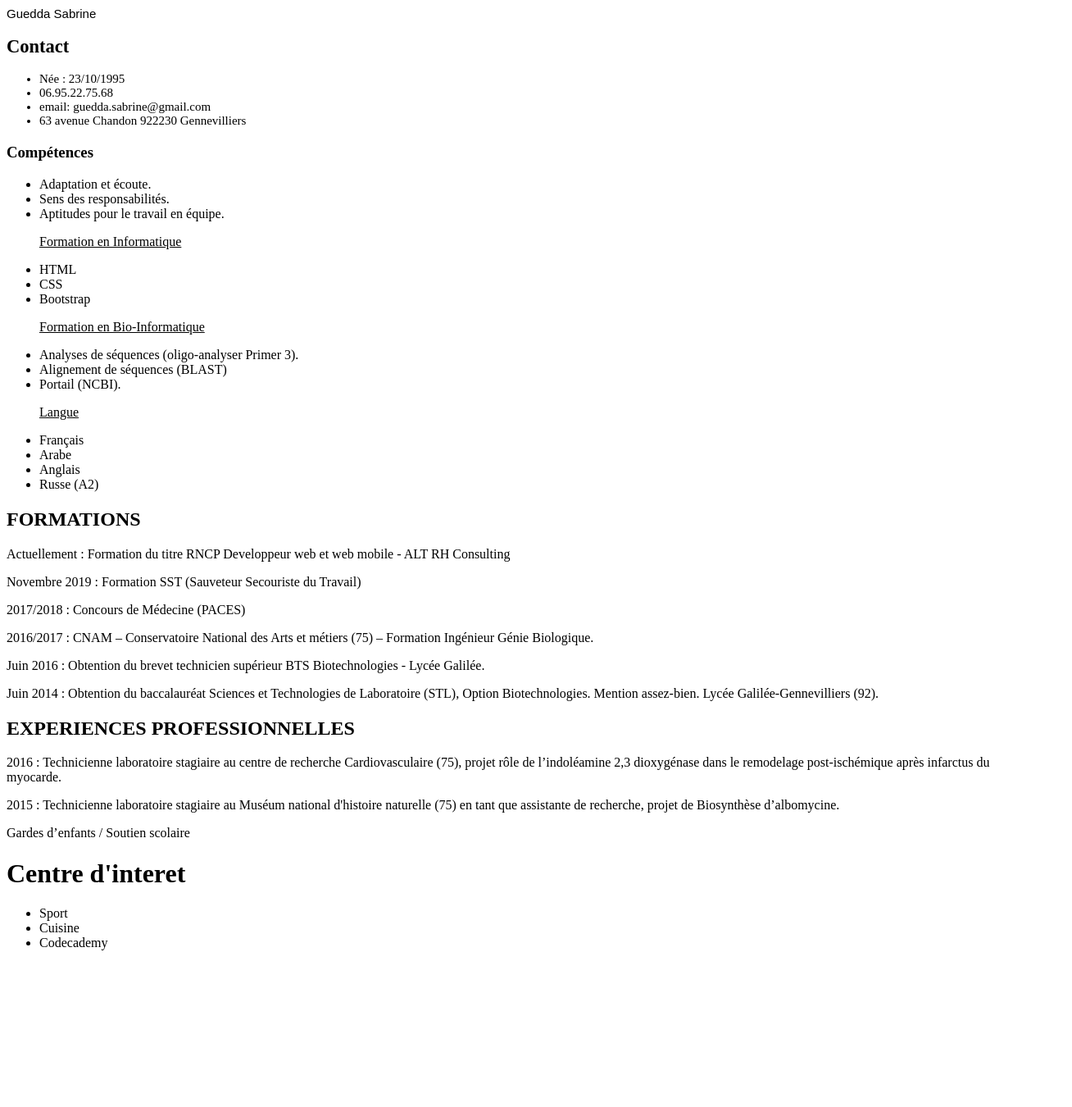
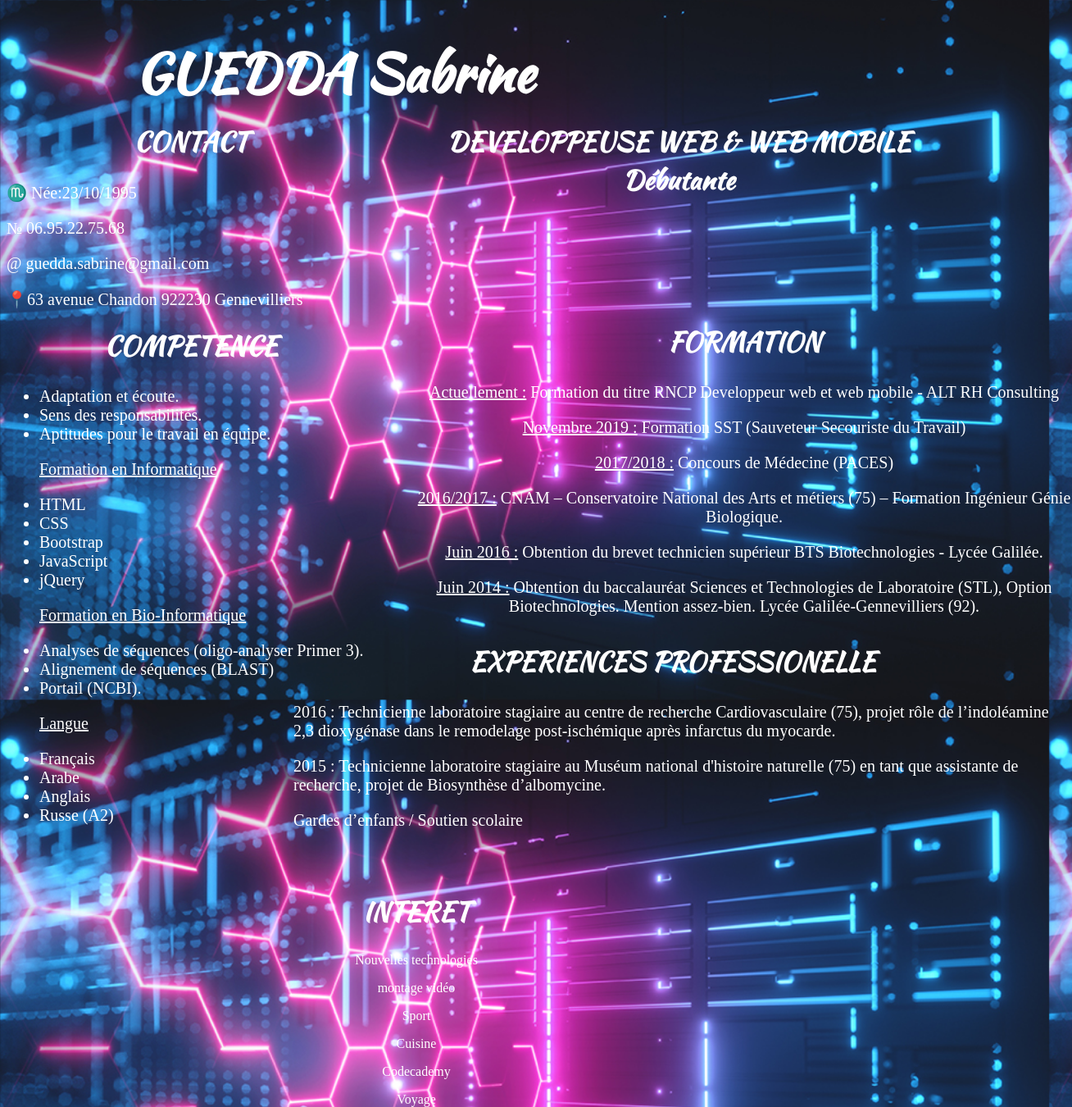
Before and after one commit to GueddaSabrine/moncv, a plain HTML site: page cv/cv.html in a window 1280 px wide. Shown: the whole page at 82% size, 1308 px wide, since content can reach past the window. Before the commit the page ends 1175 px from the top, so only its background shows below. Drawn offline with Linux system fonts and the light colour scheme.

Commit message:
commit cv

```diff
--- a/cv/btcv.css
+++ /dev/null
@@ -1,40 +0,0 @@
-*{
-    font-family: Arial, Scheherazade;
-}
-.grid-container {
-    display: grid;
-    grid-template-columns: 1fr;
-    grid-template-rows: 1fr;
-    gap: 1px 1px;
-    grid-template-areas: "CONTAINER";
-}
-
-.CONTAINER {
-    display: grid;
-    grid-template-columns: 1fr;
-    grid-template-rows: 1fr;
-    gap: 1px 1px;
-    grid-template-areas: "NOM";
-    grid-area: CONTAINER;
-}
-
-.NOM {
-    display: grid;
-    grid-template-columns: 1fr 1fr;
-    grid-template-rows: 1fr 1fr 1fr 1fr;
-    gap: 1px 1px;
-    grid-template-areas: "CONTACT DEV-WEB" "COMPETENCE FORMATION" "COMPETENCE EXP-PRO" "interet interet";
-    grid-area: NOM;
-}
-
-.CONTACT { grid-area: CONTACT; }
-
-.DEV-WEB { grid-area: DEV-WEB; }
-
-.COMPETENCE { grid-area: COMPETENCE; }
-
-.FORMATION { grid-area: FORMATION; }
-
-.EXP-PRO { grid-area: EXP-PRO; }
-
-.interet { grid-area: interet; }
--- a/cv/cv.css
+++ b/cv/cv.css
@@ -1,10 +1,104 @@
-*{
-    box-sizing: border-box;
-    font-family: Constantia, serif;
+@import url('https://fonts.googleapis.com/css2?family=Kaushan+Script&display=swap');
+
+html{
+    background-image: url("fond rose.jpg");
+    background-repeat: no-repeat;
+    background-size: cover;
+    background-attachment: fixed;
+    color: white;
 }
 
-header{
-    font-family: Scheherazade, sans-serif;
-    text-align: left;
-    font-size: 15px;
+.TOTAL{
+
+    position: relative;
+    width: 1250px;
+    height: 1250px;
 }
+
+h1 {
+    color: white;
+    text-align: center;
+    font-family: 'Kaushan Script', cursive;
+    font-size: 4rem;
+}
+
+h2 {
+    color: white;
+    text-align: center;
+    font-family: 'Kaushan Script', cursive;
+    font-size: 2rem;
+}
+
+.NOM {
+    position: relative;
+    width: 800px;
+    height: 300px;
+}
+
+.CONTACT {
+    position: absolute;
+    top: 80px;
+    left: 0;
+    width: 450px;
+    height: 200px;
+    font-size: 20px;
+}
+
+.DEV {
+    position: absolute;
+    top: 80px;
+    left: 520px;
+    width: 600px;
+    height: 170px;
+}
+
+.ensemble{
+    position: relative;
+    width: 1000px;
+    height: 700px;
+
+}
+
+.COMPETENCE {
+    position: absolute;
+    top: 10px;
+    left: 0;
+    width: 450px;
+    height: 570px;
+    font-size: 20px;
+
+}
+
+span.a {
+    display: block;
+}
+
+.FORMATION{
+    position: absolute;
+    top: 5px;
+    width: 800px;
+    left: 500px;
+    right: 0;
+    height: 350px;
+    text-align: center;
+    font-size: 20px;
+}
+
+.EXP-PRO {
+
+    position: absolute;
+    top: 395px;
+    width: 925px;
+    left: 350px;
+    right: 0;
+    height: 300px;
+    font-size: 20px;
+}
+
+.INTERET {
+    position: relative;
+    width: 1000px;
+    height: 200px;
+    text-align: center;
+    font-family: "Brush Script MT";
+}
--- a/cv/cv.html
+++ b/cv/cv.html
@@ -1,26 +1,41 @@
-<!DOCTYPE html>
-<html lang="en">
+
+<!doctype html>
+<html lang="fr">
 <head>
     <meta charset="UTF-8">
-    <title>CV dev web et web mobile</title>
-    <link rel="stylesheet" href="cv.css">
+    <meta name="viewport"
+          content="width=device-width, user-scalable=no, initial-scale=1.0, maximum-scale=1.0, minimum-scale=1.0">
+    <meta http-equiv="X-UA-Compatible" content="ie=edge">
+    <link rel="stylesheet" href="CV.css">
+
+    <title>cv</title>
 </head>
 <body>
-<header>Guedda Sabrine<br>
-    <nav class="Profil">
-        <h1>Contact</h1>
-        <ul>
-            <li>Née : 23/10/1995</li>
-            <li>06.95.22.75.68</li>
-            <li>email: guedda.sabrine@gmail.com</li>
-            <li>63 avenue Chandon 922230 Gennevilliers</li>
-        </ul>
-    </nav>
-</header>
 
-<section>
-    <article class="Compétences">
-        <h1>Compétences</h1>
+<div class="TOTAL">
+
+    <div class="NOM">
+        <h1>GUEDDA Sabrine</h1>
+
+        <div class="CONTACT">
+            <h2>CONTACT</h2>
+            <p>&#x264F; Née:23/10/1995</p>
+            <p>&#x2116; 06.95.22.75.68</p>
+            <p>@ guedda.sabrine@gmail.com</p>
+            <p>&#x1F4CD;63 avenue Chandon 922230 Gennevilliers</p>
+        </div>
+
+        <div class="DEV">
+            <h2>DEVELOPPEUSE WEB & WEB MOBILE Débutante</h2></div>
+
+
+    </div>
+
+    <div class="ensemble">
+        <h3></h3>
+
+        <div class="COMPETENCE">
+            <h2>COMPETENCE</h2>
             <ul>
                 <li>Adaptation et écoute.</li>
                 <li>Sens des responsabilités.</li>
@@ -31,6 +46,8 @@
                 <li>HTML</li>
                 <li>CSS</li>
                 <li>Bootstrap</li>
+                <li>JavaScript</li>
+                <li>jQuery</li>
             </ul>
             <ul>
                 <p><ins>Formation en Bio-Informatique</ins></p>
@@ -45,34 +62,45 @@
                 <li>Anglais </li>
                 <li>Russe (A2)</li>
             </ul>
-    </article>
-</section>
-<div class="Formations">
-    <h2>FORMATIONS</h2>
-    <p>Actuellement : Formation du titre RNCP Developpeur web et web mobile - ALT RH Consulting</p>
-    <p>Novembre 2019 : Formation SST (Sauveteur Secouriste du Travail)</p>
-    <p>2017/2018 : Concours de Médecine (PACES)</p>
-    <p>2016/2017 : CNAM – Conservatoire National des Arts et métiers (75) –
-        Formation Ingénieur Génie Biologique.</p>
-    <p>Juin 2016 : Obtention du brevet technicien supérieur BTS Biotechnologies - Lycée Galilée.</p>
-    <p>Juin 2014 : Obtention du baccalauréat Sciences et Technologies de Laboratoire (STL), Option Biotechnologies.
+        </div>
+
+
+        <span class="a">
+<div class="FORMATION">
+    <h2>FORMATION</h2>
+    <p><ins>Actuellement :</ins>  Formation du titre RNCP Developpeur web et web mobile - ALT RH Consulting</p>
+    <p><ins>Novembre 2019 :</ins>  Formation SST (Sauveteur Secouriste du Travail)</p>
+    <p><ins>2017/2018 :</ins>  Concours de Médecine (PACES)</p>
+    <p><ins>2016/2017 :</ins>  CNAM – Conservatoire National des Arts et métiers (75) – Formation Ingénieur Génie Biologique.</p>
+    <p><ins>Juin 2016 :</ins>  Obtention du brevet technicien supérieur BTS Biotechnologies - Lycée Galilée.</p>
+    <p><ins>Juin 2014 :</ins>  Obtention du baccalauréat Sciences et Technologies de Laboratoire (STL), Option Biotechnologies.
                 Mention assez-bien. Lycée Galilée-Gennevilliers (92).</p>
-</div>
-<div class="Expériences">
-    <h2>EXPERIENCES PROFESSIONNELLES</h2>
+</div></span>
+
+
+        <span class="a">
+<div class="EXP-PRO">
+    <h2>EXPERIENCES PROFESSIONELLE</h2>
 <p>2016 : Technicienne laboratoire stagiaire au centre de recherche Cardiovasculaire (75), projet rôle de
                 l’indoléamine 2,3 dioxygénase dans le remodelage post-ischémique après infarctus du myocarde.</p>
             <p>2015 : Technicienne laboratoire stagiaire au Muséum national d'histoire naturelle (75) en tant que assistante de
                 recherche, projet de Biosynthèse d’albomycine.</p>
             <p>Gardes d’enfants / Soutien scolaire</p>
+</div></span>
+
     </div>
-<footer>
-    <h1>Centre d'interet</h1>
-    <ul>
-        <li>Sport</li>
-        <li>Cuisine</li>
-        <li>Codecademy</li>
-    </ul>
-</footer>
+
+    <div class="INTERET">
+        <h2>INTERET</h2>
+        <p>Nouvelles technologies</p>
+        <p>montage vidéo</p>
+        <p>Sport</p>
+        <p>Cuisine</p>
+        <p>Codecademy</p>
+        <p>Voyage</p>
+    </div>
+
+</div>
+
 </body>
 </html>
```
Also changed, not shown: cv/btcv.html (deleted, +0 -77 lines), cv/fond rose.jpg (added). Lines whose indentation alone changed are shown as unchanged.
